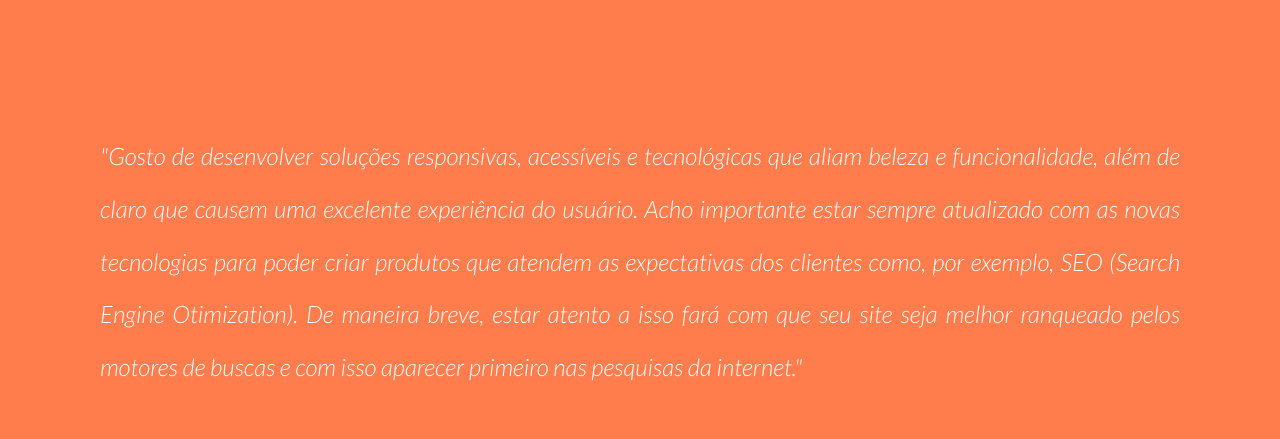
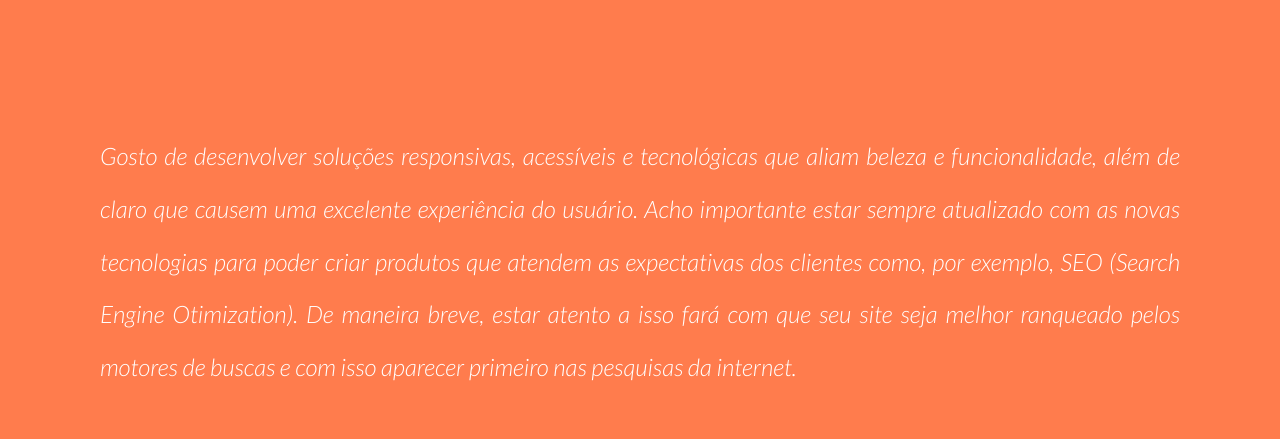
Before and after one commit to odair-dev/portfolio, a Next.js app: page / in a window 1280 px wide. Shown: the part 820-1259 px from the top of the page. Built offline with nearby package versions, Linux system fonts and the light colour scheme; a web font is replaced by a local one.

Commit message:
fix: double quotes

```diff
--- a/src/components/About/index.tsx
+++ b/src/components/About/index.tsx
@@ -1,14 +1,10 @@
 import styles from './styles.module.scss';
-import Ilustration from '../../img/ilustration.svg';
-import Image from 'next/image';
 
 export default function About(){
     return(
         <div className={styles.container} id='about'>
             <div className={styles.textContainer} data-aos="fade-up" data-aos-duration="1500">
-                <article>
-                    "Gosto de desenvolver soluções responsivas, acessíveis e tecnológicas que aliam beleza e funcionalidade, além de claro que causem uma excelente experiência do usuário. Acho importante estar sempre atualizado com as novas tecnologias para poder criar produtos que atendem as expectativas dos clientes como, por exemplo, SEO (Search Engine Otimization). De maneira breve, estar atento a isso fará com que seu site seja melhor ranqueado pelos motores de buscas e com isso aparecer primeiro nas pesquisas da internet."
-                </article>
+                <article>Gosto de desenvolver soluções responsivas, acessíveis e tecnológicas que aliam beleza e funcionalidade, além de claro que causem uma excelente experiência do usuário. Acho importante estar sempre atualizado com as novas tecnologias para poder criar produtos que atendem as expectativas dos clientes como, por exemplo, SEO (Search Engine Otimization). De maneira breve, estar atento a isso fará com que seu site seja melhor ranqueado pelos motores de buscas e com isso aparecer primeiro nas pesquisas da internet.</article>
                 <p>Odair Rodrigues da Silva Sobrinho</p>
                 <a href="https://drive.google.com/file/d/1ofjvZLSOZwDePmFnh3jRCBnxzGcPn3Px/view?usp=sharing" target="blank">Link Pitch Pessoal</a>
             </div>
```
